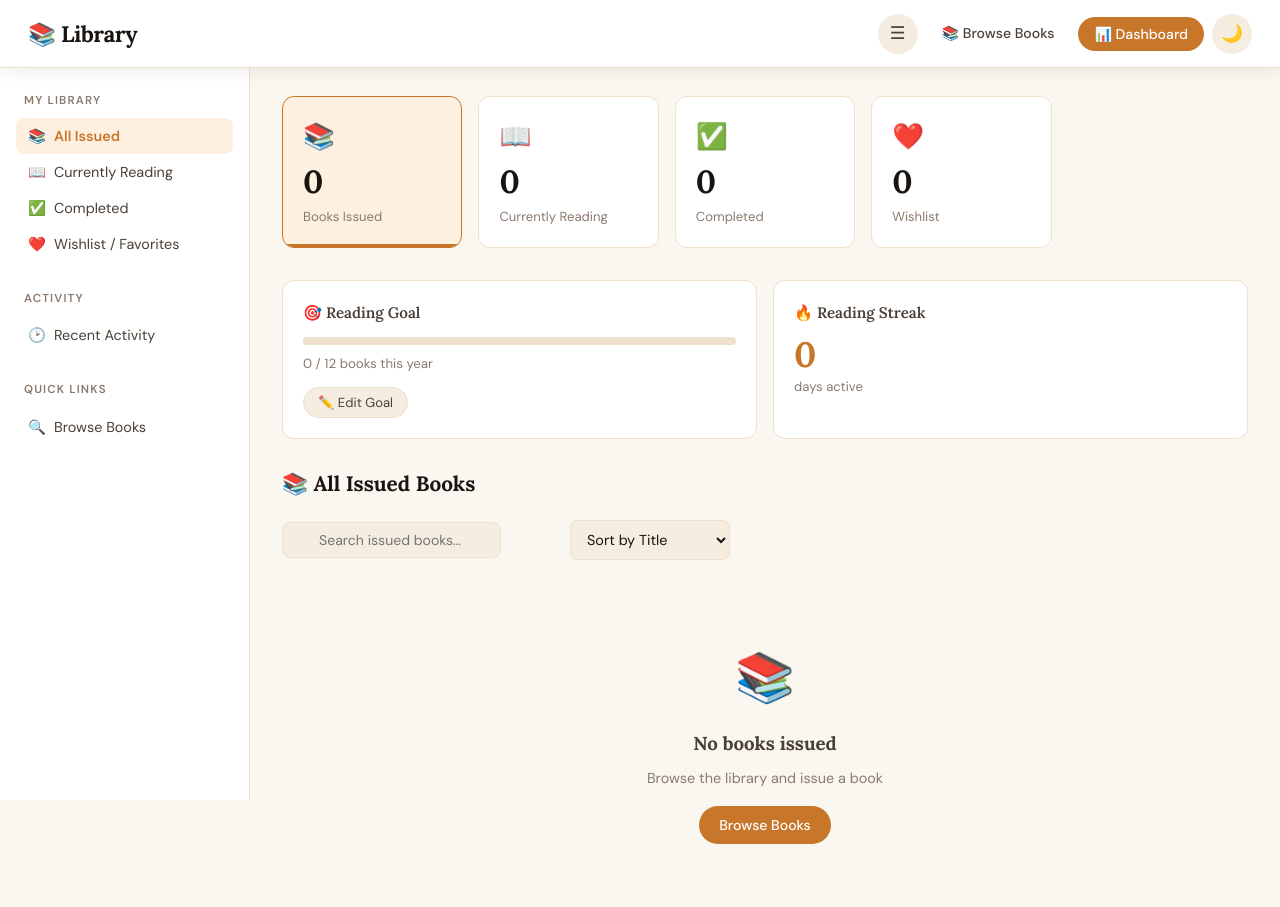
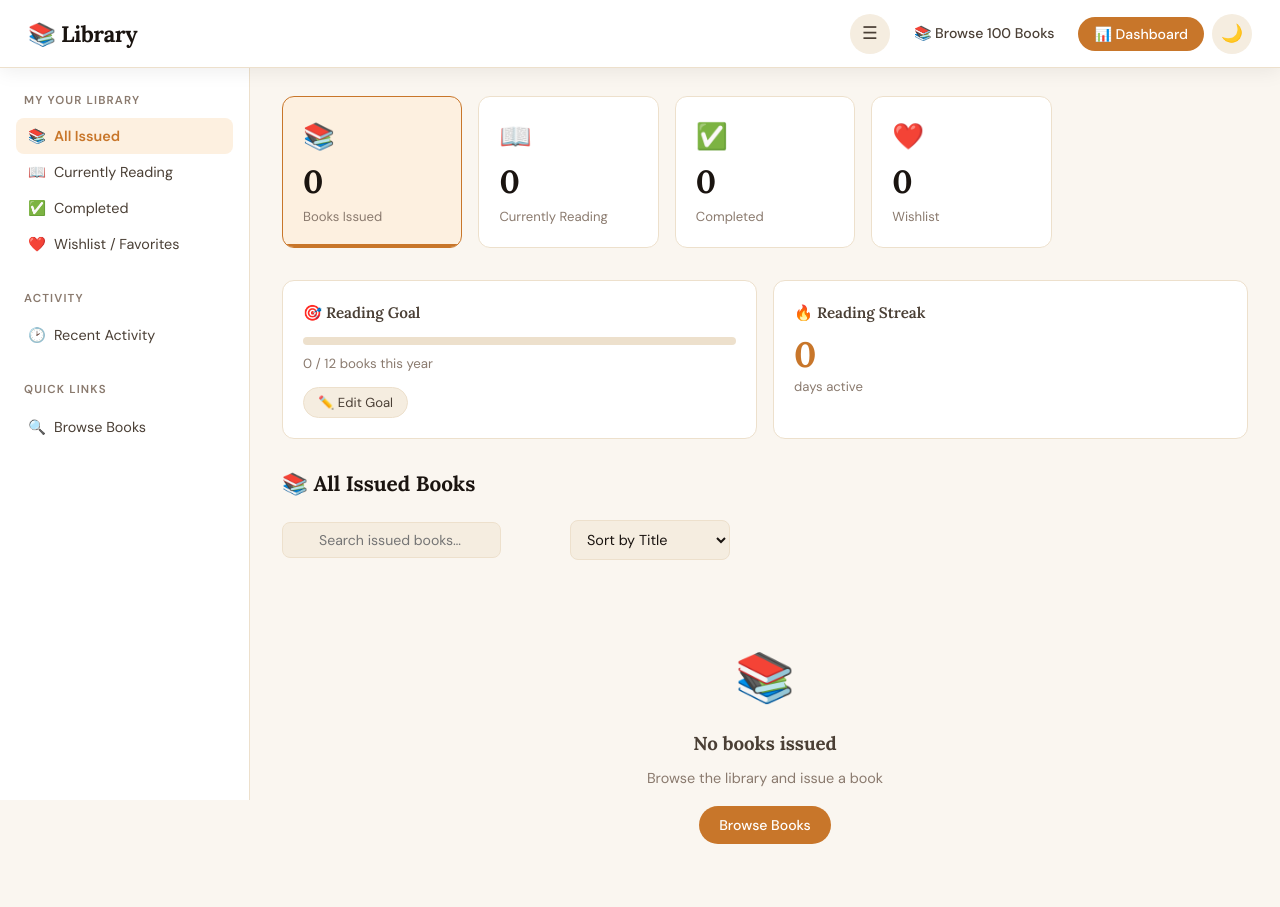
Before and after one commit to devanshu1920/my-app, a plain HTML site: page dashboard.html in a window 1280 px wide. Drawn offline with Linux system fonts and the light colour scheme.

Commit message:
Update link text and sidebar label in dashboard.html

```diff
--- a/dashboard.html
+++ b/dashboard.html
@@ -15,7 +15,7 @@
 
   <div class="header-actions">
     <button class="icon-btn" onclick="toggleSidebar()" title="Toggle sidebar">☰</button>
-    <a href="index.html" class="hbtn hbtn-ghost">📚 Browse Books</a>
+    <a href="index.html" class="hbtn hbtn-ghost">📚 Browse 100 Books</a>
     <button class="hbtn hbtn-fill" style="pointer-events:none">📊 Dashboard</button>
     <button class="icon-btn" id="darkBtn" onclick="toggleDark()" title="Toggle dark mode">🌙</button>
   </div>
@@ -28,7 +28,7 @@
   <!-- ── SIDEBAR ── -->
   <aside class="sidebar" id="sidebar">
     <div class="sidebar-section">
-      <div class="sidebar-label">My Library</div>
+      <div class="sidebar-label">My your Library</div>
       <button class="cat-btn active" id="nav-all" onclick="showSection('all',this)">
         <span>📚</span> All Issued
       </button>
```
